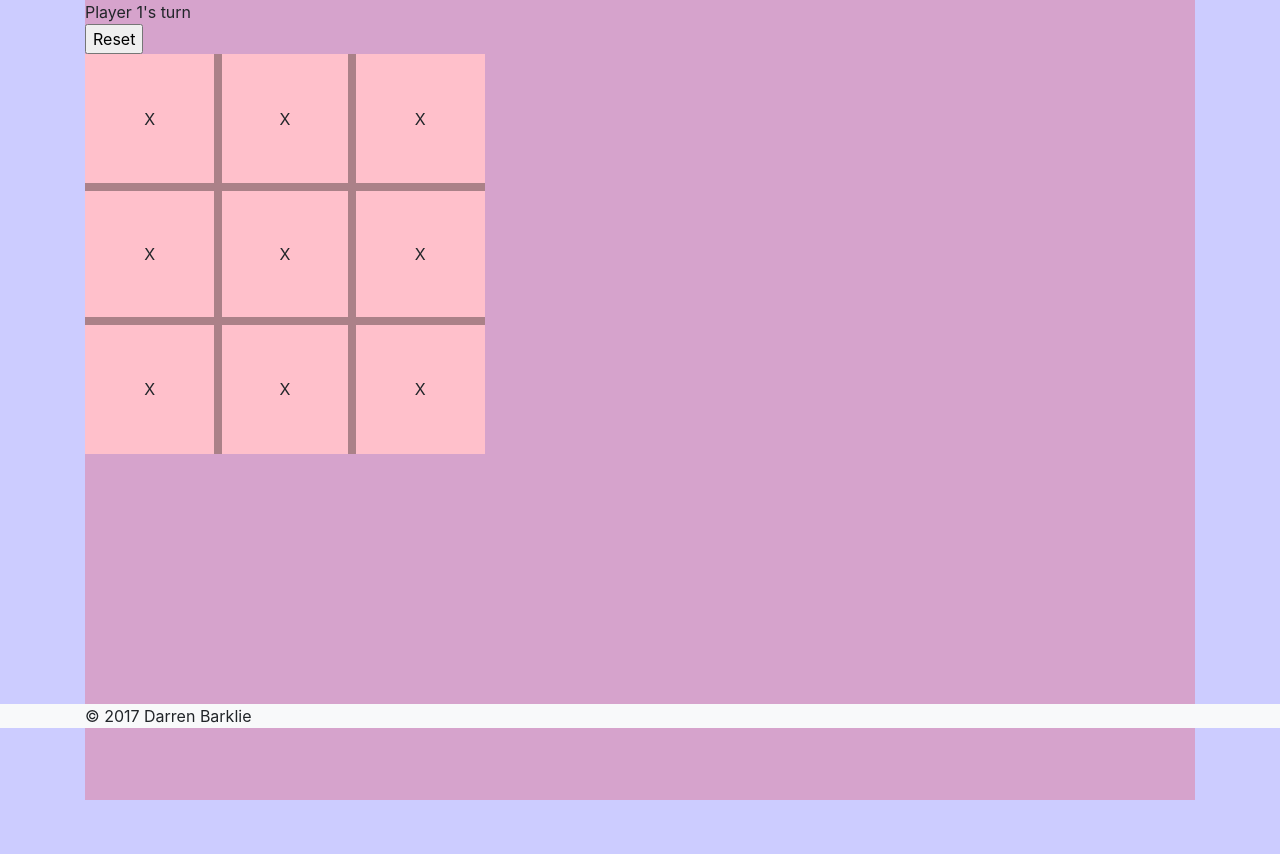
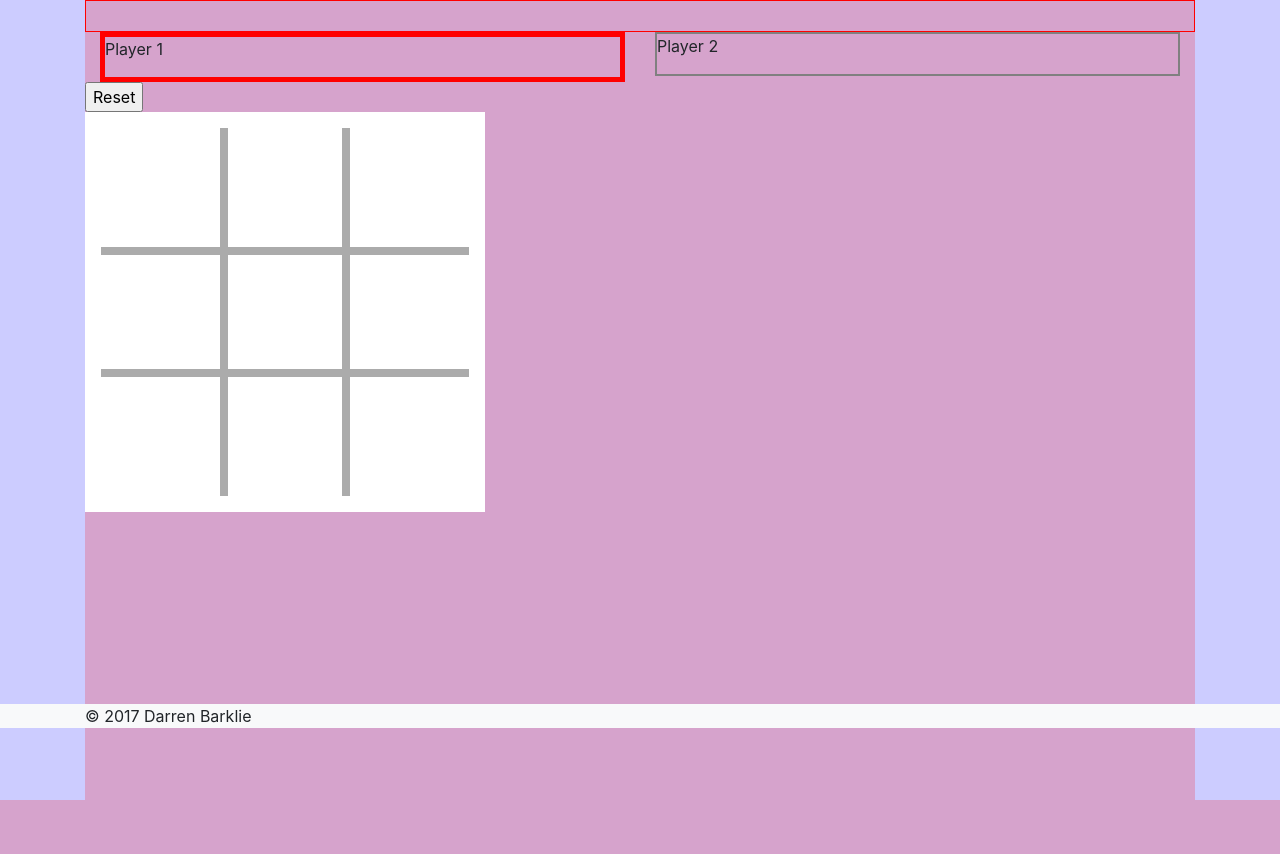
Before and after one commit to darrenbarklie/plan-tictactoe, a CodeIgniter app: page /plan-tictactoe/play in a window 1280 px wide. Shown: the part 72-926 px from the top of the page. After the commit the page ends 872 px from the top, so only its background shows below. Run offline with CodeIgniter, Linux system fonts and the light colour scheme.

Commit message:
Dynamic player turn notification

```diff
--- a/application/views/pages/play.php
+++ b/application/views/pages/play.php
@@ -9,7 +9,18 @@
   <section class="messages"></section>
 
   <!-- Section : Player Turn -->
-  <section class="player-turn"></section>
+  <section class="player-turn row">
+    <div class="col-6 col-sm-6 col-md-6 col-lg-6 col-xl-6">
+      <div class="player-name player-1">
+        <p>Player 1</p>
+      </div>
+    </div>
+    <div class="col-6 col-sm-6 col-md-6 col-lg-6 col-xl-6">
+      <div class="player-name player-2">
+        <p>Player 2</p>
+      </div>
+    </div>
+  </section>
 
   <!-- Control : Reset -->
   <input class="reset" type="button" name="reset" value="Reset" />
@@ -19,39 +30,31 @@
     <div id="board" class="test">
       <!-- Note: Commenting for inline gap glitch -->
       <div class="sq sq-1">
-        <span class="test">X</span>
+        <span>&nbsp;</span>
       </div><!--
-
    --><div class="sq sq-2">
-        <span>X</span>
+        <span>&nbsp;</span>
       </div><!--
-
    --><div class="sq sq-3">
-        <span>X</span>
+        <span>&nbsp;</span>
       </div><!--
-
    --><div class="sq sq-4">
-        <span>X</span>
+        <span>&nbsp;</span>
       </div><!--
-
    --><div class="sq sq-5">
-        <span>X</span>
+        <span>&nbsp;</span>
       </div><!--
-
    --><div class="sq sq-6">
-        <span>X</span>
+        <span>&nbsp;</span>
       </div><!--
-
    --><div class="sq sq-7">
-        <span>X</span>
+        <span>&nbsp;</span>
       </div><!--
-
    --><div class="sq sq-8">
-        <span>X</span>
+        <span>&nbsp;</span>
       </div><!--
-
    --><div class="sq sq-9">
-        <span>X</span>
+        <span>&nbsp;</span>
       </div>
     </div><!--#board-->
   </section><!--board-->
--- a/assets/css/stylesheet.css
+++ b/assets/css/stylesheet.css
@@ -25,6 +25,8 @@ html, body {
     height: 100%; }
     html .app .content-container, body .app .content-container {
       height: 100%; }
+    html .app .row, body .app .row {
+      margin: 0; }
     html .app .page, body .app .page {
       height: 100%;
       background: rgba(255, 0, 0, 0.2);
@@ -76,9 +78,15 @@ html, body {
   border-top: 0.25rem solid rgba(0, 0, 0, 0.33);
   border-left: 0.25rem solid rgba(0, 0, 0, 0.33); }
 
+.page-play .messages {
+  min-height: 2rem;
+  border: 1px solid red; }
 .page-play .board {
-  position: relative;
-  height: 100%; }
+  position: relative; }
+.page-play section.player-turn .player-name {
+  border: 2px solid grey; }
+  .page-play section.player-turn .player-name.active {
+    border: 5px solid red; }
 .page-play #board {
   position: absolute;
   top: 0;
@@ -86,7 +94,7 @@ html, body {
   width: 100%;
   max-width: 400px;
   background: white;
-  background: pink; }
+  border: 1rem solid white; }
   .page-play #board .sq {
     display: inline-block;
     width: 33.333%;
@@ -99,7 +107,13 @@ html, body {
       align-items: center; }
       .page-play #board .sq span.x {
         background-color: rgba(255, 0, 0, 0.25); }
+        .page-play #board .sq span.x::after {
+          content: "X";
+          font-size: 40px; }
       .page-play #board .sq span.o {
         background-color: rgba(0, 128, 0, 0.25); }
+        .page-play #board .sq span.o::after {
+          content: "O";
+          font-size: 40px; }
 
 /*# sourceMappingURL=stylesheet.css.map */
--- a/assets/js/scripts.js
+++ b/assets/js/scripts.js
@@ -29,14 +29,6 @@ $( document ).ready(function() {
 
 
 
-
-
-
-
-
-
-
-
   // GAME LOGIC
   let player = 1;
   let board = $('#board');
@@ -62,7 +54,8 @@ $( document ).ready(function() {
         turn.html('');
       } else {
         player = swapPlayer(player);
-        displayTurn(turn, player);
+        //displayTurn(turn, player);
+        displayTurn(player);
       }
     } else {
       messages.html('This was already selected, select another box.');
@@ -112,7 +105,15 @@ $( document ).ready(function() {
 
   // Display the player turn
   function displayTurn(){
-    turn.html("Player "+player+"'s turn");
+    if(player == 1){
+      $('.player-turn .player-1').addClass("active");
+      $('.player-turn .player-2').removeClass("active");
+    } else if(player == 2){
+      $('.player-turn .player-2').addClass("active");
+      $('.player-turn .player-1').removeClass("active");
+    }
+
+    //console.log("Player "+player+"'s turn");
   }
 
   // Check if the player's move matches defined win conditions
@@ -132,37 +133,31 @@ $( document ).ready(function() {
       (board.find('.sq-7 > span').hasClass(symbol) &&
        board.find('.sq-8 > span').hasClass(symbol) &&
        board.find('.sq-9 > span').hasClass(symbol)){
-         console.log('Triggered');
          won = 1;
     } else if // Column 1 matches 3 symbols
       (board.find('.sq-1 > span').hasClass(symbol) &&
        board.find('.sq-4 > span').hasClass(symbol) &&
        board.find('.sq-7 > span').hasClass(symbol)){
-         console.log('Triggered');
          won = 1;
     } else if // Column 2 matches 3 symbols
       (board.find('.sq-2 > span').hasClass(symbol) &&
        board.find('.sq-5 > span').hasClass(symbol) &&
        board.find('.sq-8 > span').hasClass(symbol)){
-         console.log('Triggered');
          won = 1;
     } else if // Column 3 matches 3 symbols
       (board.find('.sq-3 > span').hasClass(symbol) &&
        board.find('.sq-6 > span').hasClass(symbol) &&
        board.find('.sq-9 > span').hasClass(symbol)){
-         console.log('Triggered');
          won = 1;
     } else if // Diagonal 1 matches 3 symbols
       (board.find('.sq-1 > span').hasClass(symbol) &&
        board.find('.sq-5 > span').hasClass(symbol) &&
        board.find('.sq-9 > span').hasClass(symbol)){
-         console.log('Triggered');
          won = 1;
     } else if // Diagonal 2 matches 3 symbols
       (board.find('.sq-3 > span').hasClass(symbol) &&
        board.find('.sq-5 > span').hasClass(symbol) &&
        board.find('.sq-7 > span').hasClass(symbol)){
-         console.log('Triggered');
          won = 1;
     }
     return won;
```
Also changed, not shown: assets/sass/base.scss (+28 -3 lines), 1 other file.
